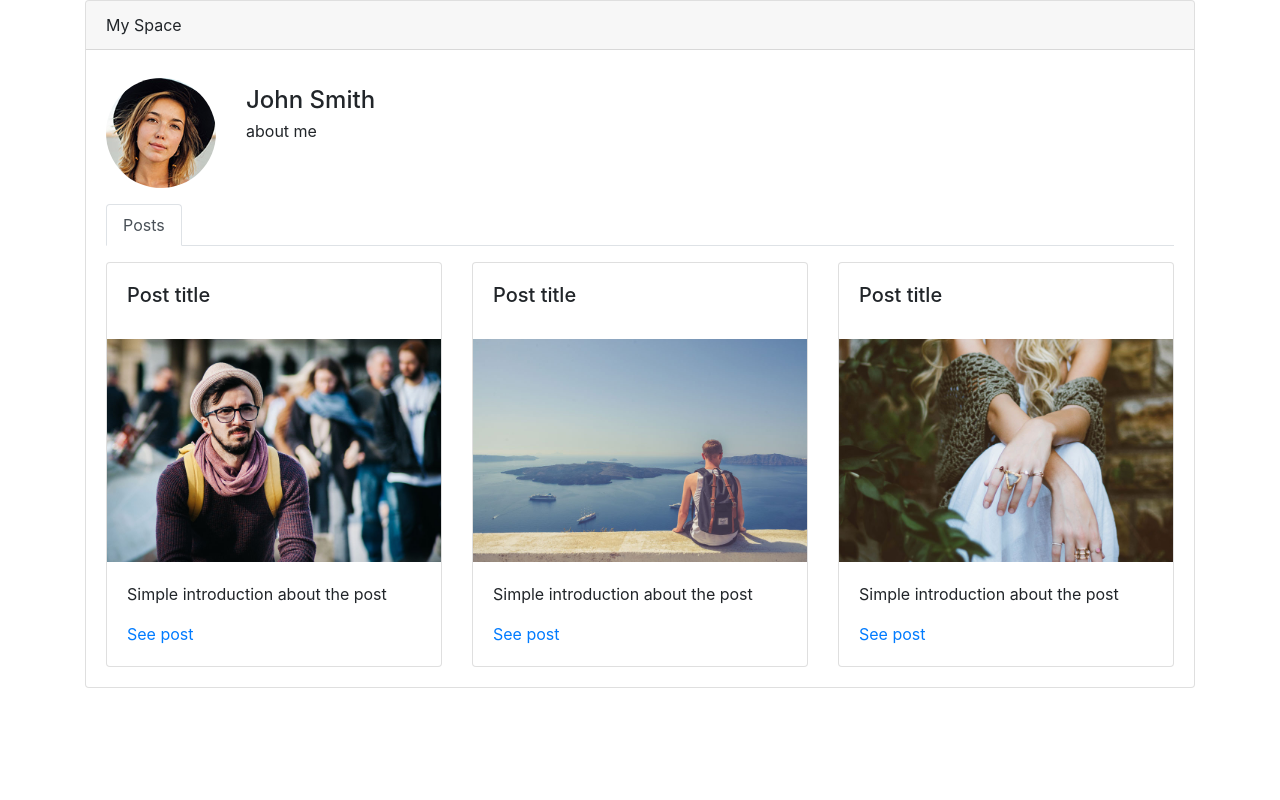
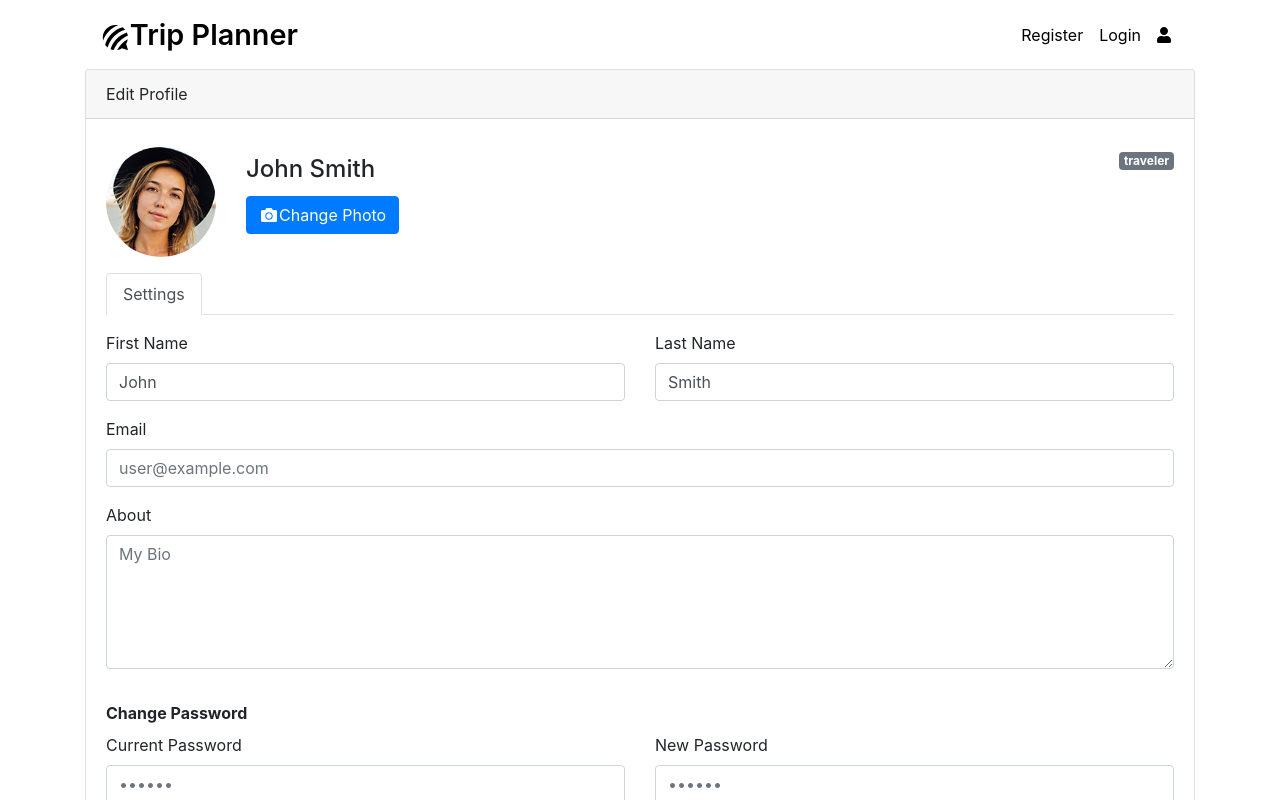
Before and after one commit to lulu814/TripPlanner, a React (Create React App) app: page /profile in a window 1280 px wide. Shown: the top 800 px of the page. Built offline with nearby package versions, Linux system fonts and the light colour scheme.

Commit message:
added header to all pages

```diff
--- a/src/App.js
+++ b/src/App.js
@@ -4,6 +4,7 @@ import "@fortawesome/fontawesome-free/js/all.min.js";
 import { BrowserRouter as Router, Switch, Route, Link } from "react-router-dom";
 import "@reach/combobox/styles.css";
 import 'font-awesome/css/font-awesome.min.css';
+import HeaderComponent from "./components/Homepage/HeaderComponent";
 
 import { Container, Navbar, Nav, NavDropdown, Form, FormControl, Button} from "react-bootstrap";
 import Login from "./components/User/LoginComponent";
@@ -22,11 +23,12 @@ export default function App() {
 
   return (
       <Router>
+        <Container><HeaderComponent/></Container>
           <Switch>
             <Route exact path='/' component={HomepageView} />
             <Route path="/signin" exact component={Login} />
             <Route path="/signup" exact component={SignUp} />
-            <Route path="/profile" exact component={PublicProfile} />
+            <Route path="/profile" exact component={UserProfile} />
             <Route path="/public-profile" exact component={PublicProfile} />
 
             <Route path={["/plans"]} exact component={TripPlanHomeComponent}/>
--- a/src/components/Homepage/HomepageViewComponent.js
+++ b/src/components/Homepage/HomepageViewComponent.js
@@ -2,7 +2,6 @@ import React from "react";
 import 'font-awesome/css/font-awesome.min.css';
 import 'bootstrap/dist/css/bootstrap.min.css';
 import {Container} from "react-bootstrap";
-import HeaderComponent from "./HeaderComponent";
 import MenuTabs from "./MenuTabsComponent";
 import SearchBarComponent from "./SearchBarComponent";
 import MapComponent from "./Maps/MapComponent";
@@ -10,16 +9,10 @@ import MapComponent from "./Maps/MapComponent";
 export default function HomepageView(){
     return(
         <Container>
-            <HeaderComponent/>
             <MenuTabs/>
             <Container fluid style={{height: '100vh'}}>
-                {/* <SearchBarComponent/> */}
-
                 <MapComponent/>
-
-
             </Container>
-
         </Container>
     )
 }
--- a/src/index.js
+++ b/src/index.js
@@ -17,6 +17,7 @@ const store = createStore(reducers);
 ReactDOM.render(
     <Provider store={store}>
     <BrowserRouter>
+
         <App />
     </BrowserRouter>
     </Provider>,
```
